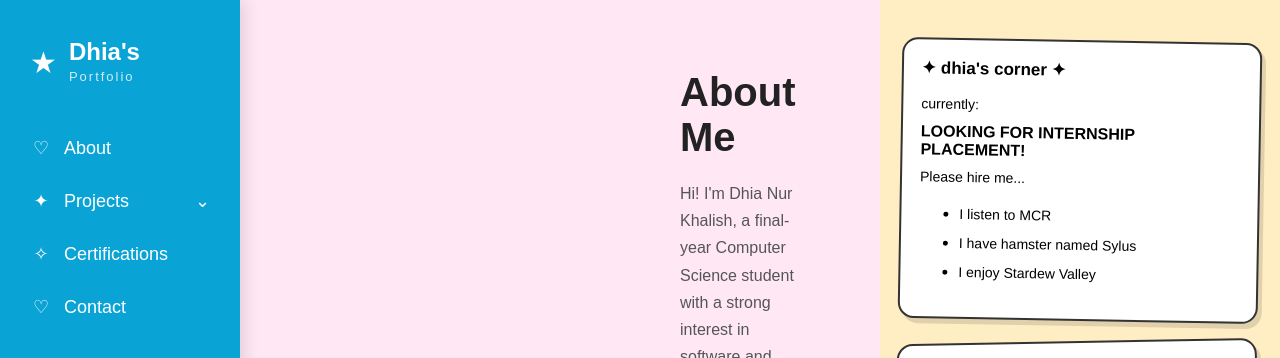
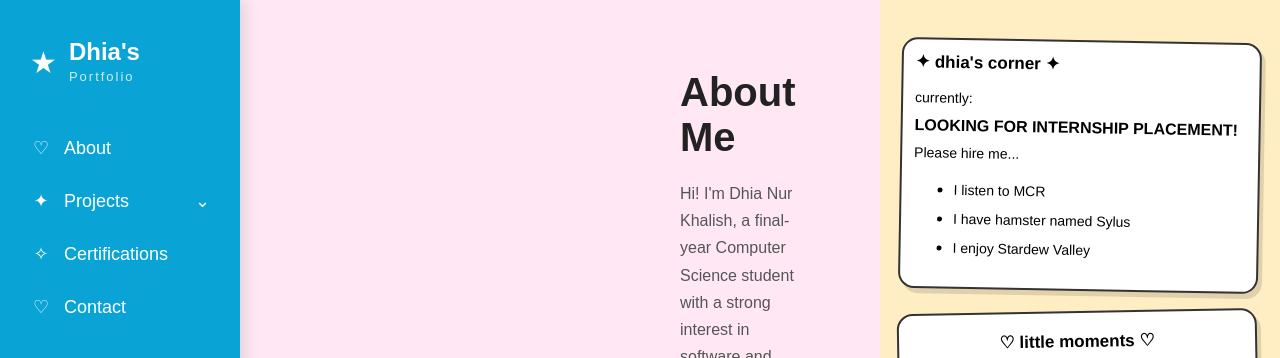
Before and after one commit to dhianurkhalish/portfolio, a plain HTML site: page public/main.html in a window 1280 px wide. Shown: the top 358 px of the page. Drawn offline with Linux system fonts and the light colour scheme.

Commit message:
public/styles/main.css

```diff
--- a/public/styles/main.css
+++ b/public/styles/main.css
@@ -161,7 +161,7 @@ iframe {
     z-index: 5;
 }
 .random-card {
-    padding: 18px;
+    padding: 12px;
     margin-bottom: 20px;
     background: white;
     border: 2px solid #333;
```
